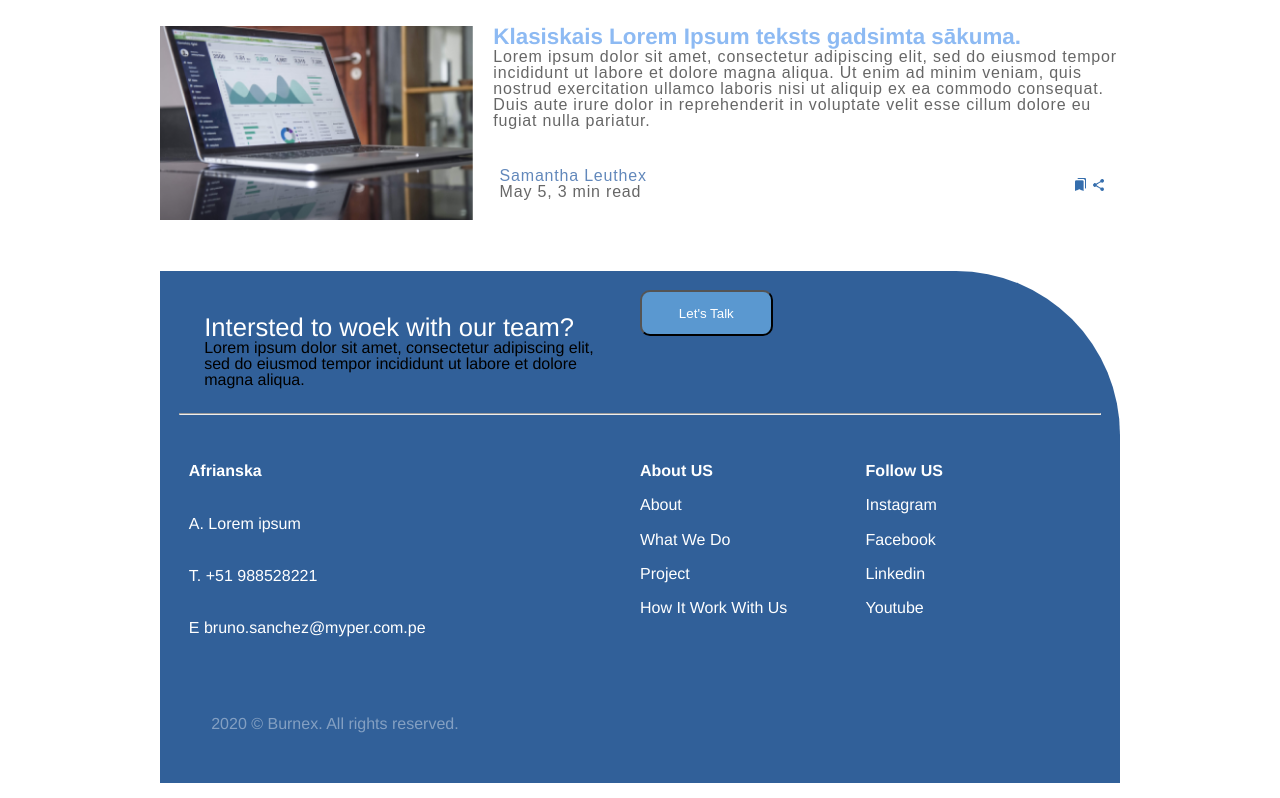
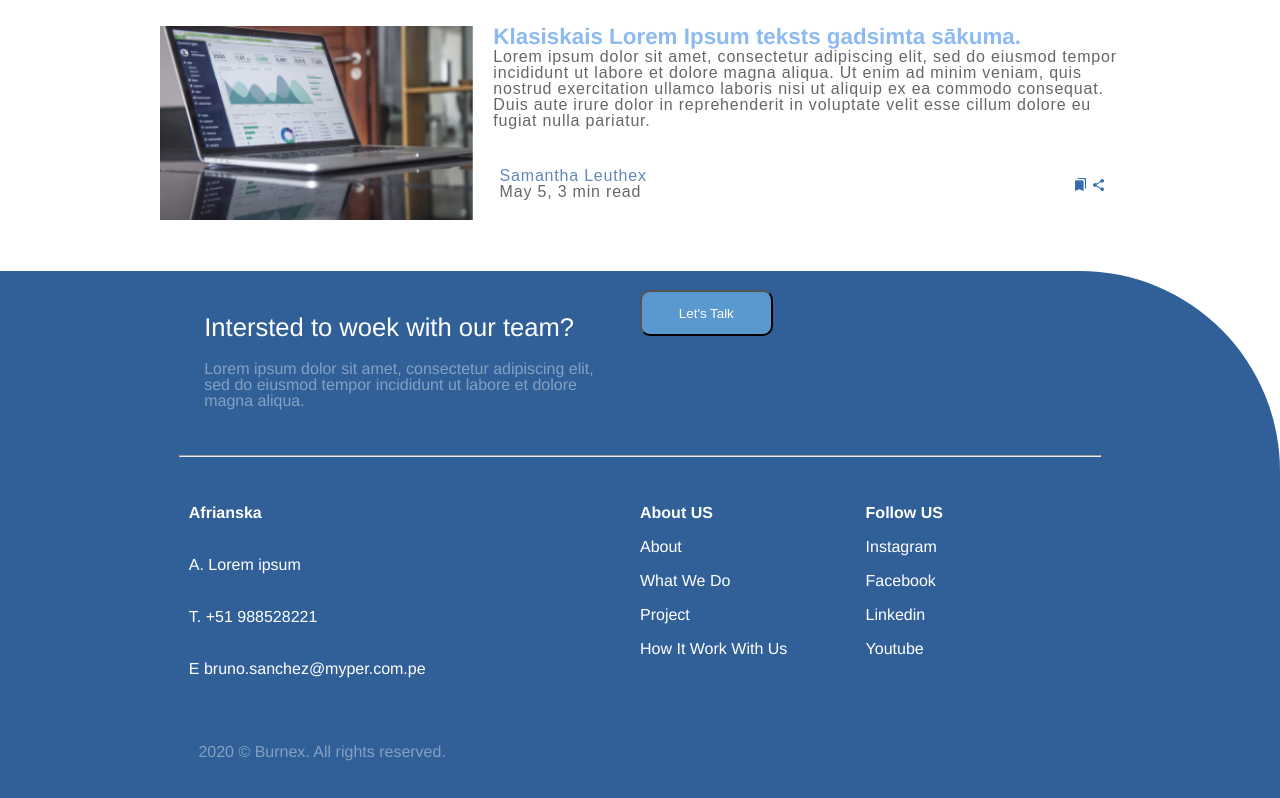
Before and after one commit to brunocse123/pachaqtec-02, a plain HTML site: page index.html in a window 1280 px wide. Shown: the part 2087-2885 px from the top of the page. Drawn offline with Linux system fonts and the light colour scheme.

Commit message:
BSE: Avance 6

```diff
--- a/index.html
+++ b/index.html
@@ -308,14 +308,17 @@
               </div>
             </div>
           </section>
-
+        </div>
+      </main>
+      <footer>
+        <div class="footer-complete">
           <section class="interest">
             <div class="content-interest">
               <div class="content-question">
                 <div>
                   <h5>Intersted to woek with our team?</h5>
                 </div>
-                <div>
+                <div class="content-result">
                   <p>
                     Lorem ipsum dolor sit amet, consectetur adipiscing elit, sed
                     do eiusmod tempor incididunt ut labore et dolore magna
@@ -334,9 +337,8 @@
               <h5>Afrianska</h5>
               <ul>
                 <li>A. Lorem ipsum</li>
-                  <li>T.  +51 988528221</li>
-                  <li>E     bruno.sanchez@myper.com.pe</li>
-
+                <li>T. +51 988528221</li>
+                <li>E bruno.sanchez@myper.com.pe</li>
               </ul>
             </div>
             <div>
@@ -358,11 +360,9 @@
               </ul>
             </div>
           </section>
-        </div>
-      </main>
-      <footer>
           <div class="footer">
             <p>2020 © Burnex. All rights reserved.</p>
+          </div>
         </div>
       </footer>
     </div>
--- a/styles/main.css
+++ b/styles/main.css
@@ -239,14 +239,24 @@ header .menu a:hover {
     justify-content: space-between;
 }
 
-
+footer{
+    background-color: #316099;
+    border-radius: 0px 200px 0px 0px;
+    display: flex;
+    justify-content: center;
+    align-items: center;
+    /*margin-right: 5%;*/
+}
 
 /*interest*/
+.footer-complete{
+    width: auto;
+    max-width: 960px;
+    align-content: center;
+
+}
 .interest{
-    background-color: #316099;
-    border-radius: 0px 200px 0px 0px;
-
-    padding: 2%;
+        padding: 2%;
 }
 
 .content-interest{
@@ -262,6 +272,15 @@ header .menu a:hover {
 
 .content-question{
     padding: 25px;
+}
+
+.content-result{
+    padding: 5% 5% 5% 0%;
+}
+
+.content-interest p{
+    color: #FFFFFF;
+    opacity: 0.4;
 }
 
 .content-button button{
@@ -293,9 +312,6 @@ header .menu a:hover {
 }
 
 .footer{
-    max-width: 100%;
-    width: 960px;
-    margin: auto;
     background: #316099;
     padding: 4%;
 }
```
Lines whose indentation alone changed are shown as unchanged.
